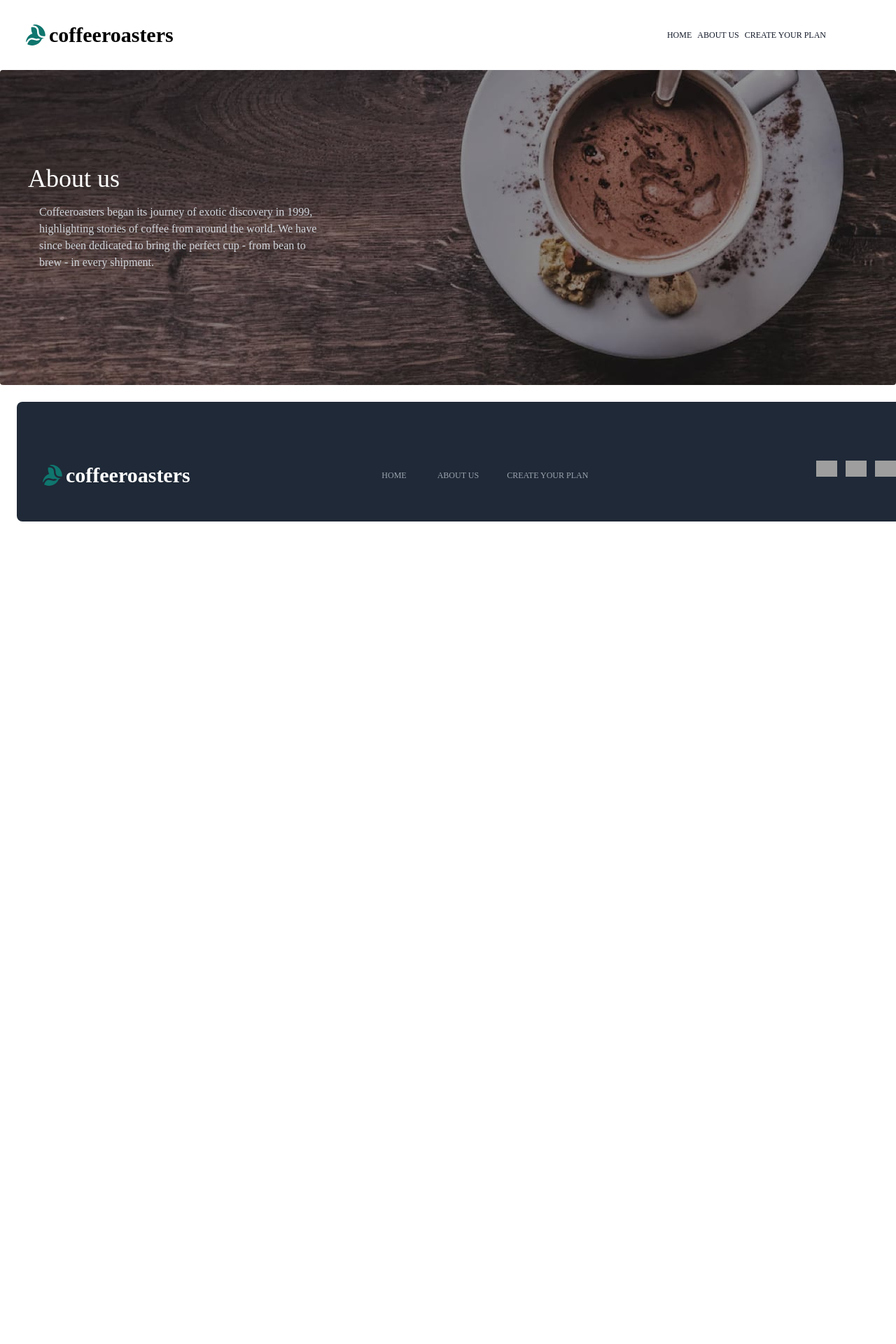
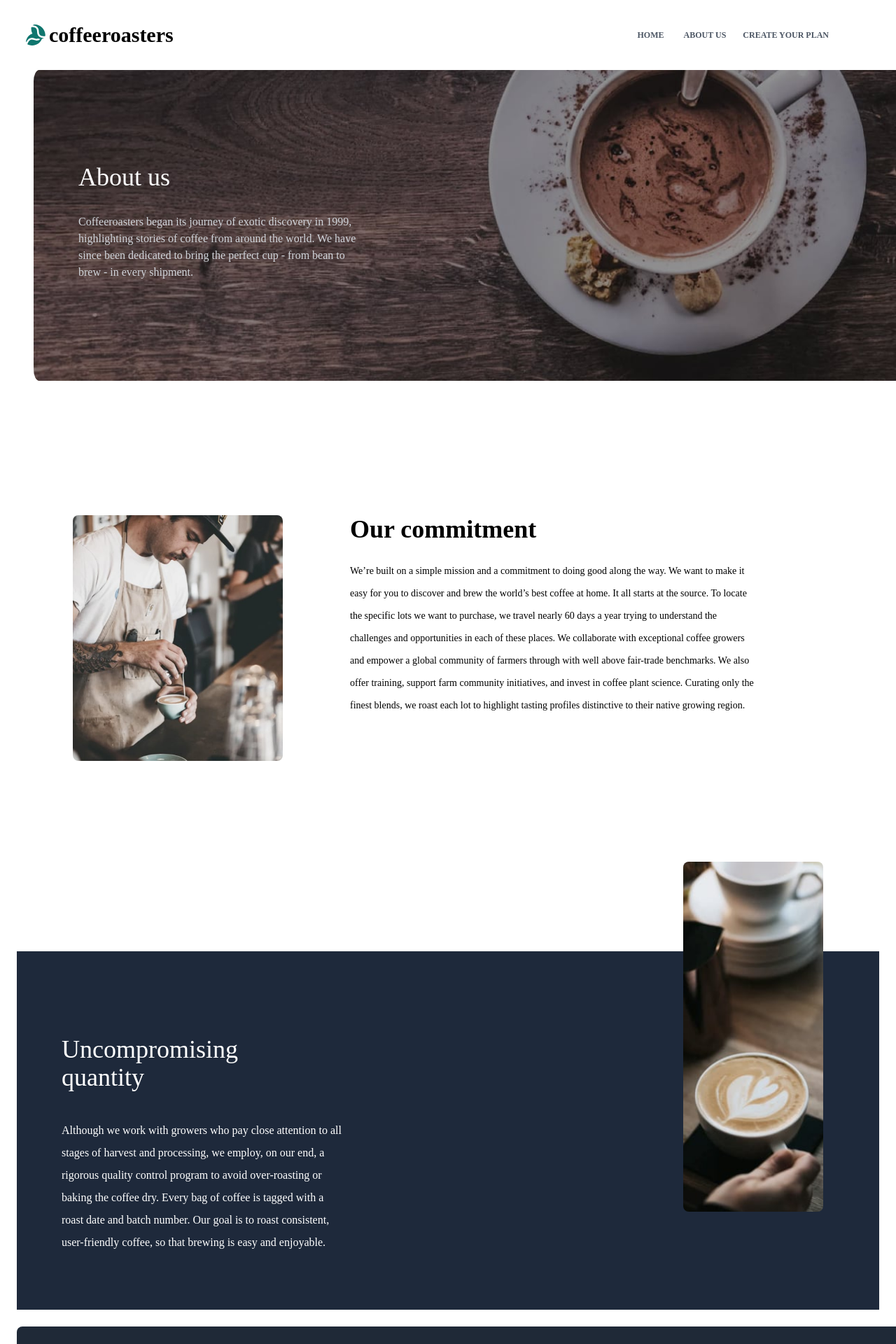
Before and after one commit to abir045/coffeeroasters, a React (Create React App) app: page /about in a window 1280 px wide. Shown: the top 1920 px of the page at 70% size. Before the commit the page ends 800 px from the top, so only its background shows below. Built offline with nearby package versions, Linux system fonts and the light colour scheme; grey boxes are pictures that could not be loaded.

Commit message:
image reshaping

```diff
--- a/src/components/Navbar.js
+++ b/src/components/Navbar.js
@@ -14,15 +14,18 @@ const Navbar = () => {
 
         <GiHamburgerMenu size={40} className="mx-auto mr-8 sm:hidden" />
 
-        <div className="hidden sm:flex p-8 font-medium  text-gray-900 sm:mr-[5%]">
-          <a className="text-xs  cursor-pointer uppercase sm:mx-1" href="/">
+        <div className="hidden sm:flex p-8 font-bold space-x-6  text-gray-600 sm:mr-[5%]">
+          <a className="text-xs  cursor-pointer  uppercase sm:mx-1" href="/">
             Home
           </a>
-          <a className="text-xs cursor-pointer uppercase sm:mx-1" href="/about">
+          <a
+            className="text-xs cursor-pointer uppercase  sm:mx-1"
+            href="/about"
+          >
             About Us
           </a>
           <a
-            className="text-xs cursor-pointer uppercase sm:mx-1"
+            className="text-xs cursor-pointer uppercase  sm:mx-1"
             href="/create"
           >
             Create your plan
--- a/src/components/pages/About.js
+++ b/src/components/pages/About.js
@@ -1,13 +1,20 @@
 import React from "react";
 import hero from "../../images/image-hero-whitecup.jpg";
+import commitment from "../../images/image-commitment.jpg";
+import quality from "../../images/image-quality.jpg";
 
 const About = () => {
   return (
-    <div className="flex relative ">
-      <img className="h-full rounded" src={hero} alt="hero banner" />
-      <div className="absolute left-10 top-[30%]">
-        <h1 className="text-4xl text-white">About us</h1>
-        <p className="text-gray-300 p-4  text-base">
+    <>
+      <div className="flex flex-col relative mb-[15%] ">
+        <img
+          className="w-full h-full px-2 mx-10  rounded-2xl"
+          src={hero}
+          alt="hero banner"
+        />
+        <div className="absolute left-10 px-8 mx-10 top-[30%]">
+          <h1 className="text-4xl text-white mb-8">About us</h1>
+          <p className="text-gray-300   text-base">
             Coffeeroasters began its journey of exotic discovery in 1999,
             <br />
             highlighting stories of coffee from around the world. We have <br />
@@ -17,6 +24,46 @@ const About = () => {
           </p>
         </div>
       </div>
+      <div className="flex justify-between mx-20 px-6 mb-[15%] pb-20">
+        <img className="rounded-lg w-[300px]" src={commitment} alt="barista" />
+        <div className="flex flex-col">
+          <h1 className="text-4xl font-bold px-8 mx-16 pb-6">Our commitment</h1>
+          <p className="text-sm mx-16 px-8 leading-8">
+            We’re built on a simple mission and a commitment to doing good along
+            the way. We want to make it easy for you to discover and brew the
+            world’s best coffee at home. It all starts at the source. To locate
+            the specific lots we want to purchase, we travel nearly 60 days a
+            year trying to understand the challenges and opportunities in each
+            of these places. We collaborate with exceptional coffee growers and
+            empower a global community of farmers through with well above
+            fair-trade benchmarks. We also offer training, support farm
+            community initiatives, and invest in coffee plant science. Curating
+            only the finest blends, we roast each lot to highlight tasting
+            profiles distinctive to their native growing region.
+          </p>
+        </div>
+      </div>
+
+      <div className="flex flex-col bg-slate-800 mx-6 py-20 mt-20 relative">
+        <h1 className="text-white text-4xl mx-16 my-10">
+          Uncompromising <br /> quantity
+        </h1>
+        <p className="text-white mx-16 leading-8">
+          Although we work with growers who pay close attention to all <br />{" "}
+          stages of harvest and processing, we employ, on our end, a <br />{" "}
+          rigorous quality control program to avoid over-roasting or <br />
+          baking the coffee dry. Every bag of coffee is tagged with a <br />{" "}
+          roast date and batch number. Our goal is to roast consistent, <br />
+          user-friendly coffee, so that brewing is easy and enjoyable.
+        </p>
+        <div className="flex  absolute right-20 top-[-25%]">
+          <img
+            className="rounded-lg object-cover w-[200px] h-[500px] "
+            src={quality}
+          />
+        </div>
+      </div>
+    </>
   );
 };
 
```
Lines whose indentation alone changed are shown as unchanged.
